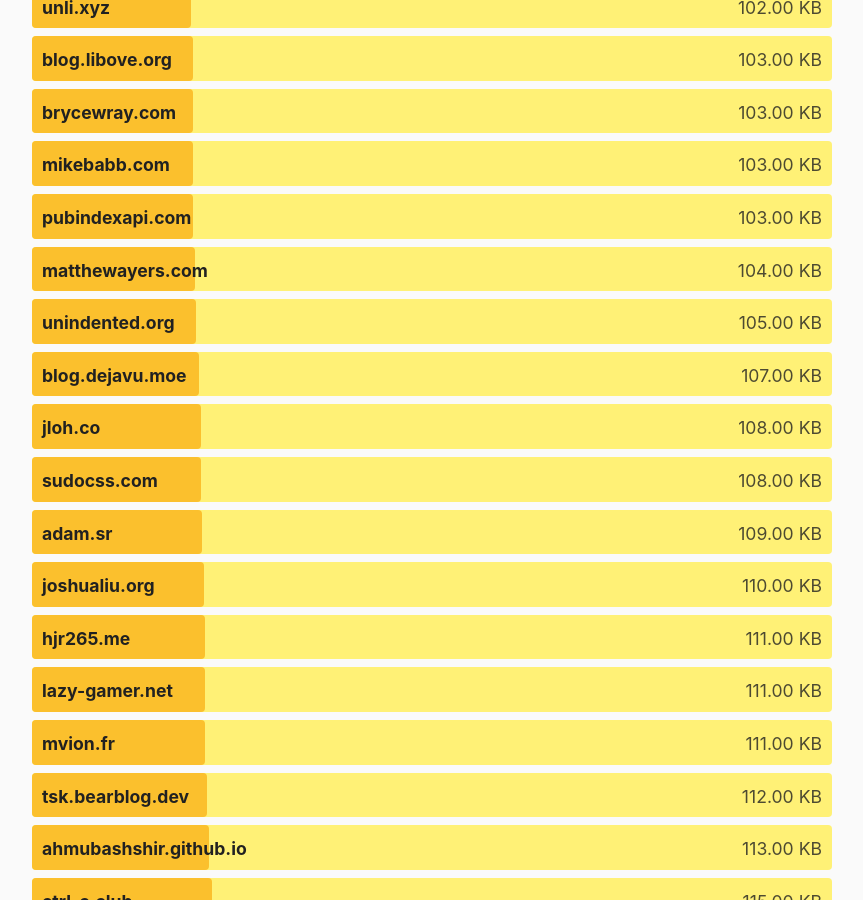
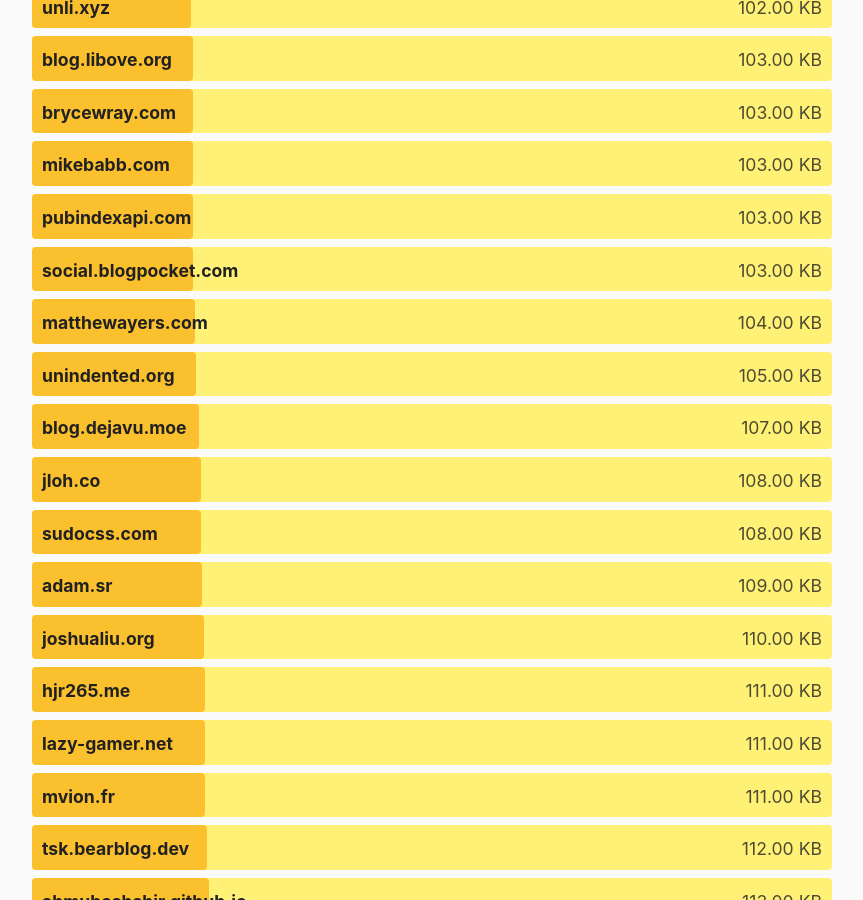
Before and after one commit to kevquirk/512kb.club, a Jekyll site: the page built from index.md, in a window 1280 px wide and 900 px high, scrolled down 22578 px. Shown: the whole window, without its empty margins (208-1071 px from the left). Built offline with Jekyll 4.4.1, drawn with Linux system fonts in a browser that asks for light colours.

Commit message:
Update sites.yml

```diff
--- a/_data/sites.yml
+++ b/_data/sites.yml
@@ -2827,6 +2827,11 @@
   size: 16.7
   last_checked: 2023-08-15
 
+- domain: social.blogpocket.com
+  url: https://social.blogpocket.com/
+  size: 103
+  last_checked: 2023-11-06
+
 - domain: soeren.codes
   url: https://soeren.codes/
   size: 10.0
```
